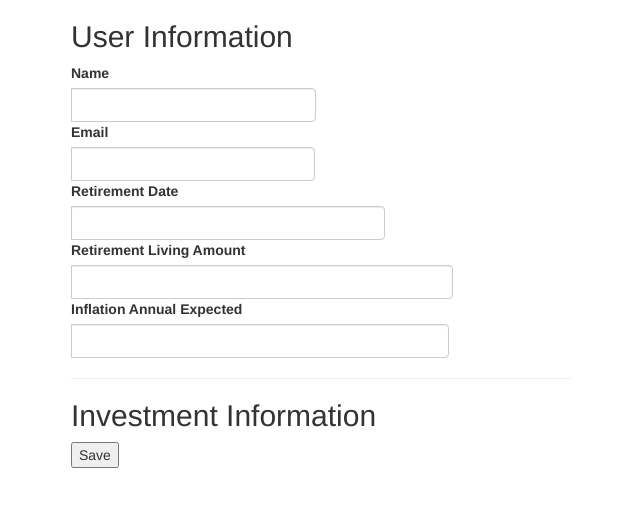
After one commit to zachfire9/financials, a Django app: page /details/ in a window 1280 px wide. The commit adds this page. Shown: the top 507 px of the page, without its empty margins (319-959 px from the left). Run offline with Django 3.2, Linux system fonts and the light colour scheme; data that the repository does not hold is empty; some libraries are stand-ins or nearby versions.

Commit message:
Adding a form for updating investment information

```diff
--- /dev/null
+++ b/app/templates/details.html
@@ -0,0 +1,88 @@
+<!DOCTYPE html>
+<html>
+    <head>
+        <title>Financials UI</title>
+        <link rel="stylesheet" href="//maxcdn.bootstrapcdn.com/bootstrap/3.3.7/css/bootstrap.min.css">
+        <script src="http://canvasjs.com/assets/script/canvasjs.min.js"></script>
+        <script src="https://code.jquery.com/jquery-3.2.1.min.js" integrity="sha256-hwg4gsxgFZhOsEEamdOYGBf13FyQuiTwlAQgxVSNgt4=" crossorigin="anonymous"></script>
+        <style>
+            form {
+                width: 500px;
+                margin: 0px auto;
+            }
+
+            .input-group: {
+                padding-top: 10px;
+            }
+        </style>
+    </head>
+
+    <body>
+        <form action="/details-update/" method="post">
+            {% csrf_token %}
+            <h2>User Information</h2>
+
+            <input type="hidden" name="userId" value="{{user.id}}" />
+
+            <div class="input-group">
+                <label for="userName">Name </label>
+                <input type="text" class="form-control" placeholder="" name="userName" title="Name of the investor" value="{{user.name}}" required/>
+            </div>
+
+            <div class="input-group">
+                <label for="userEmail">Email </label>
+                <input type="text" class="form-control" placeholder="" name="userEmail" title="Email of the investor" value="{{user.email}}" required/>
+            </div>
+
+            <div class="input-group">
+                <label for="userRetirementDate">Retirement Date </label>
+                <input type="text" class="form-control" placeholder="" name="userRetirementDate" title="Target retirement date" value="{{user.retirementDate}}" required/>
+            </div>
+
+            <div class="input-group">
+                <label for="userRetirementLivingAmount">Retirement Living Amount </label>
+                <input type="text" class="form-control" placeholder="" name="userRetirementLivingAmount" title="Target yearly retirement income in today's dollars" value="{{user.retirementLivingAmount}}" required/>
+            </div>
+
+            <div class="input-group">
+                <label for="userInflationAnnualExpected">Inflation Annual Expected </label>
+                <input type="text" class="form-control" placeholder="" name="userInflationAnnualExpected" title="Expected yearly inflation" value="{{user.inflationAnnualExpected}}" required/>
+            </div>
+
+            <hr />
+
+            <h2>Investment Information</h2>
+
+            {% for investment in investments %}
+
+            <input type="hidden" name="investment{{investment.count}}Id" value="{{investment.id}}" />
+
+            <div class="input-group">
+                <label for="investment{{investment.count}}Name">Name </label>
+                <input type="text" class="form-control" placeholder="" name="investment{{investment.count}}Name" title="Name of the investment" value="{{investment.name}}" required/>
+            </div>
+
+            <div class="input-group">
+                <label for="investment{{investment.count}}CurrentAmount">Current Amount </label>
+                <input type="text" class="form-control" placeholder="" name="investment{{investment.count}}CurrentAmount" title="Amount in this investment today" value="{{investment.currentAmount}}" required/>
+            </div>
+
+            <div class="input-group">
+                <label for="investment{{investment.count}}InterestAnnualExpected">Annual Interest Expected </label>
+                <input type="text" class="form-control" placeholder="" name="investment{{investment.count}}InterestAnnualExpected" title="Annual interest expected for this investment" value="{{investment.interestAnnualExpected}}" required/>
+            </div>
+
+            <div class="input-group">
+                <label for="investment{{investment.count}}PaymentMonthly">Monthly Contribution </label>
+                <input type="text" class="form-control" placeholder="" name="investment{{investment.count}}PaymentMonthly" title="Monthly contribution for this investment" value="{{investment.paymentMonthly}}" required/>
+            </div>
+
+            <hr />
+
+            {% endfor %}
+
+            <div class="input-group">
+                <input type="submit" value="Save">
+            </div>
+    </body>
+</html>
--- a/app/templates/overview.html
+++ b/app/templates/overview.html
@@ -79,12 +79,12 @@
             <p>User Name: {{user.name}}</p>
             <p>Retirement Delta Months: {{user.retirementDeltaMonths}}</p>
             <p>Retirement Delta Years: {{user.retirementDeltaYears}}</p>
-            <p>Total Retirement Amount: {{user.totalRetirementAmount}}</p>
+            <p>Total Retirement Amount: ${{user.totalRetirementAmount}}</p>
             <hr>
             {% for investment in investments %}
             <p>Investment Name: {{investment.name}}</p>
-            <p>Starting Amount: {{investment.currentAmount}}</p>
-            <p>Final Amount: {{investment.finalAmount}}</p>
+            <p>Starting Amount: ${{investment.initialAmountFormatted}}</p>
+            <p>Final Amount: ${{investment.finalAmountFormatted}}</p>
             <hr>
 
             {% endfor %}
--- a/app/urls.py
+++ b/app/urls.py
@@ -4,6 +4,8 @@ from . import views
 
 urlpatterns = [
     url(r'^$', views.index, name='index'),
+    url(r'^details/$', views.details, name='details'),
+    url(r'^details-update/$', views.details_update, name='details_update'),
     url(r'^generate/$', views.generate, name='generate'),
     url(r'^overview/$', views.overview, name='overview'),
 ]
--- a/app/views.py
+++ b/app/views.py
@@ -2,8 +2,8 @@
 from django.conf import settings
 from django.http import HttpResponse
 from django.template import loader
+from django.shortcuts import redirect
 import datetime
-# import dateutil
 from dateutil.relativedelta import relativedelta
 import copy
 import json
@@ -103,6 +103,87 @@ def generate(request):
     return HttpResponse(template.render(context))
 
 
+def details_update(request):
+    """Detail method."""
+    user_key_regex = re.compile('^user')
+    investment_key_regex = re.compile('^investment\d+')
+    user_id = None
+    user_request = {}
+    investment_collection = {}
+    for key in request.POST:
+        print(key)
+        if key == 'csrfmiddlewaretoken':
+            continue
+
+        if user_key_regex.match(key) is None and investment_key_regex.match(key) is None:
+            continue
+
+        if key == 'userId':
+            user_id = request.POST[key]
+
+        if user_key_regex.match(key):
+            user_key_match = user_key_regex.match(key).group()
+            # Get the actual form field names without the user stuff
+            key_text = key.replace(user_key_match, '')
+            # Lowercase to match what the API is expecting
+            formatted_key_text = key_text[0].lower() + key_text[1:]
+            user_request[formatted_key_text] = request.POST[key]
+
+        if investment_key_regex.match(key):
+            investment_key_match = investment_key_regex.match(key).group()
+            # Get which number investment it is
+            key_number = investment_key_match.replace('investment', '')
+            # Get the actual form field names without the investment stuff
+            key_text = key.replace(investment_key_match, '')
+            # Lowercase to match what the API is expecting
+            formatted_key_text = key_text[0].lower() + key_text[1:]
+
+            # Check to see if the index has is not yet created when storing the value
+            if investment_collection.get(key_number) is None:
+                investment_collection[key_number] = {formatted_key_text: request.POST[key]}
+            else:
+                investment_collection[key_number][formatted_key_text] = request.POST[key]
+
+    for key in investment_collection:
+        investment_request = investment_collection[key]
+        investment_request['userId'] = user_id
+        investments_endpoint = '{}/{}/{}'.format(FINANCIALS_ENDPOINT, 'investments', investment_request['id'])
+        requests.put(investments_endpoint, headers={'Content-Type': 'application/json'}, data=json.dumps(investment_request))
+
+    users_endpoint = '{}/{}/{}'.format(FINANCIALS_ENDPOINT, 'users', user_id)
+    requests.put(users_endpoint, headers={'Content-Type': 'application/json'}, data=json.dumps(user_request))
+
+    return redirect('/details/')
+
+
+def details(request):
+    """Detail method."""
+    # Get user object
+    logger.debug('---- User Request ----')
+    users_endpoint = '{}/{}'.format(FINANCIALS_ENDPOINT, 'users/5bfafabf696bf66e8d87713f')
+    user_response = requests.get(users_endpoint, headers={'Content-Type': 'application/json'})
+    user = user_response.json()
+
+    # Get all investment objects for user id
+    logger.debug('---- Investments Request ----')
+    investments_endpoint = '{}/{}'.format(FINANCIALS_ENDPOINT, 'investments')
+    investments_response = requests.get(investments_endpoint, headers={'Content-Type': 'application/json'})
+    investments = investments_response.json()
+
+    investment_count = 1
+    for investment in investments:
+        investment_count += 1
+        investment['count'] = investment_count
+
+    context = {
+        'user': user,
+        'investments': investments,
+    }
+
+    template = loader.get_template("details.html")
+    return HttpResponse(template.render(context, request))
+
+
 def overview(request):
     """Overview method."""
     # Get user object
@@ -183,8 +264,10 @@ def overview(request):
         investment['color'] = investment_color
         investment_colors.remove(investment_color)
         total_retirement_amount += investment['finalAmount']
+        investment['initialAmountFormatted'] = "{:,}".format(float(investment['currentAmount']), 2)
+        investment['finalAmountFormatted'] = "{:,}".format(round(investment['finalAmount'], 2))
 
-    user['totalRetirementAmount'] = total_retirement_amount
+    user['totalRetirementAmount'] = "{:,}".format(round(total_retirement_amount, 2))
 
     context = {
         'user': user,
```
